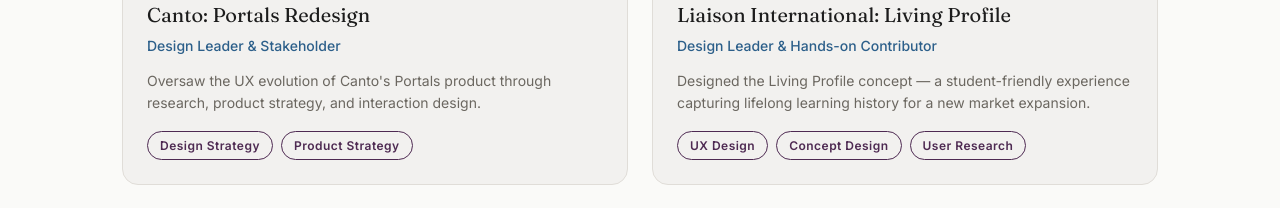
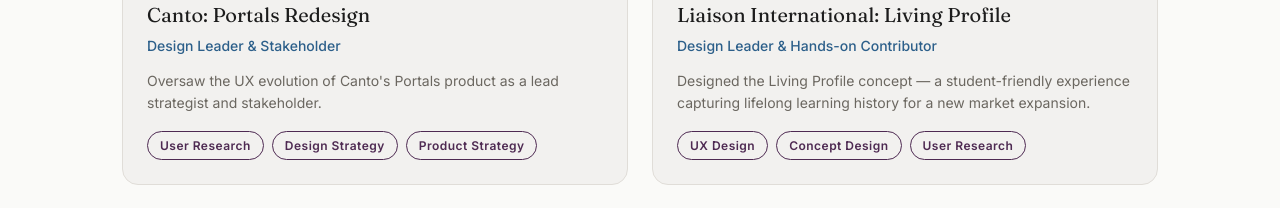
Before and after one commit to jxmcfarland/portfolio, a React (Vite) app: page / in a window 1280 px wide. Shown: the part 2008-2216 px from the top of the page. Built offline with nearby package versions, Linux system fonts and the light colour scheme.

Commit message:
Update Portals Redesign tags

```diff
--- a/src/data/caseStudies.js
+++ b/src/data/caseStudies.js
@@ -334,8 +334,8 @@ export const workExamples = [
     company: 'Canto',
     year: '2024',
     cardImage: '/images/canto-gallery-cropped.png',
-    description: 'Oversaw the UX evolution of Canto\'s Portals product through research, product strategy, and interaction design.',
-    tags: ['Design Strategy', 'Product Strategy'],
+    description: 'Oversaw the UX evolution of Canto\'s Portals product as a lead strategist and stakeholder.',
+    tags: ['User Research', 'Design Strategy', 'Product Strategy'],
     sections: [
         {
         content: 'As a design leader and stakeholder, I helped drive Canto\'s UX evolution by overseeing the redesign of Portals, bringing together research, product strategy, and interaction design to deliver a more flexible and accessible customer experience.',
@@ -347,8 +347,8 @@ export const workExamples = [
         },
         {
         title: 'Requirements',
-        content: 'Partnering closely with Product Management, my team synthesized insights from user outreach, feature requests, and customer support patterns to define the requirements for a successful transformation of Portals.',
-        content2: 'To move quickly and align cross-functionally, I helped orchistrate a design sprint with the dedicated pod, coaching my lead designer through its facilitation. Over the course of the week, problem areas were clarified, conceptual solutions shaped, and biggest impact improvements prioritized on the roadmap. The sprint surfaced several core themes:',
+        content: 'Working closely with Product Management, my team synthesized user feedback, feature requests, and customer support trends to define the requirements for a successful transformation of Portals.',
+        content2: 'To move quickly and build cross-functional alignment, I helped organize a design sprint with a dedicated team of product managers, designers, and engineers, coaching my lead designer as they facilitated it. Over the course of the week, we clarified problem areas, developed conceptual solutions, and prioritized the highest-impact improvements for the roadmap. The sprint surfaced several core themes:',
         numbered: [
             'Portal creation was complex and difficult to adapt to different use cases.',
             'Custom branding produced inconsistent results and created ongoing accessibility risks.',
```
